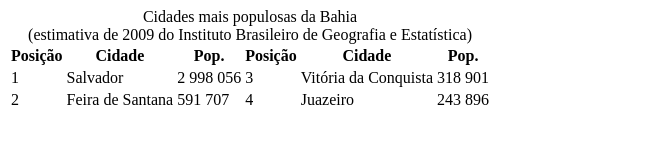
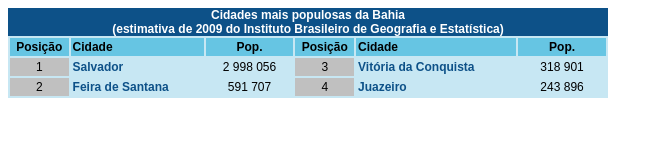
Before and after one commit to WallaceHolanda/web-atividades, a plain HTML site: page Unidade2/exercicio19/index.html in a window 1280 px wide. Shown: the whole page, without its empty margins (0-663 px from the left). Drawn offline with Linux system fonts and the light colour scheme.

Commit message:
Adicionando o exercicio 19

```diff
--- a/Unidade2/exercicio19/index.html
+++ b/Unidade2/exercicio19/index.html
@@ -2,7 +2,7 @@
 <html lang="pt-BR">
 
 <head>
-    <link rel="stylesheet" href="exercicio19.css">
+    <link rel="stylesheet" href="style.css">
     <meta charset="UTF-8">
     <title>População da Bahia</title>
 </head>
--- a/Unidade2/exercicio19/style.css
+++ b/Unidade2/exercicio19/style.css
@@ -1,5 +1,6 @@
 table{
     /* padding: 2px; */
+    background-color: #C7E7F3;
     border: none;
     width: 600px;
     font-family: Arial;
@@ -13,15 +14,18 @@ caption{
     background-color: #0D5188;
 }
 
-/* tr {
+td {
+    margin: 2px;
     padding: 2px;
-} */
+}
 
 #cidade-coluna{
     text-align: left;
 }
 
 th{
+    margin: 2px;
+    padding: 2px;
     font-weight: bold;
     background-color: #66C5E3;
 }
```
